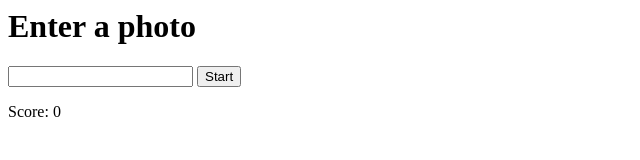
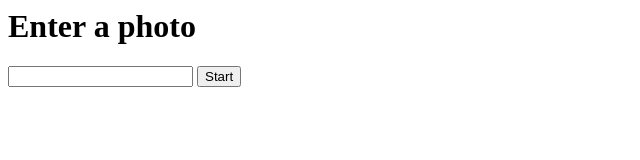
Before and after one commit to JBerkheiser/CIS655-final-project, a plain HTML site: page frontend/index.html in a window 1280 px wide. Shown: the full height of the page, 0-640 px from the left. Drawn offline with Linux system fonts and the light colour scheme.

Commit message:
removed the score from the frontend

```diff
--- a/frontend/index.html
+++ b/frontend/index.html
@@ -7,7 +7,6 @@
                                 <input type="text" id="answer">
                                 <button type="button" id="Start" onclick="start()">Start</button>
                         </div>
-                        <p id="Score">Score: 0</p>
                 </div>
         </body>
         <script src="script.js"></script>
```
